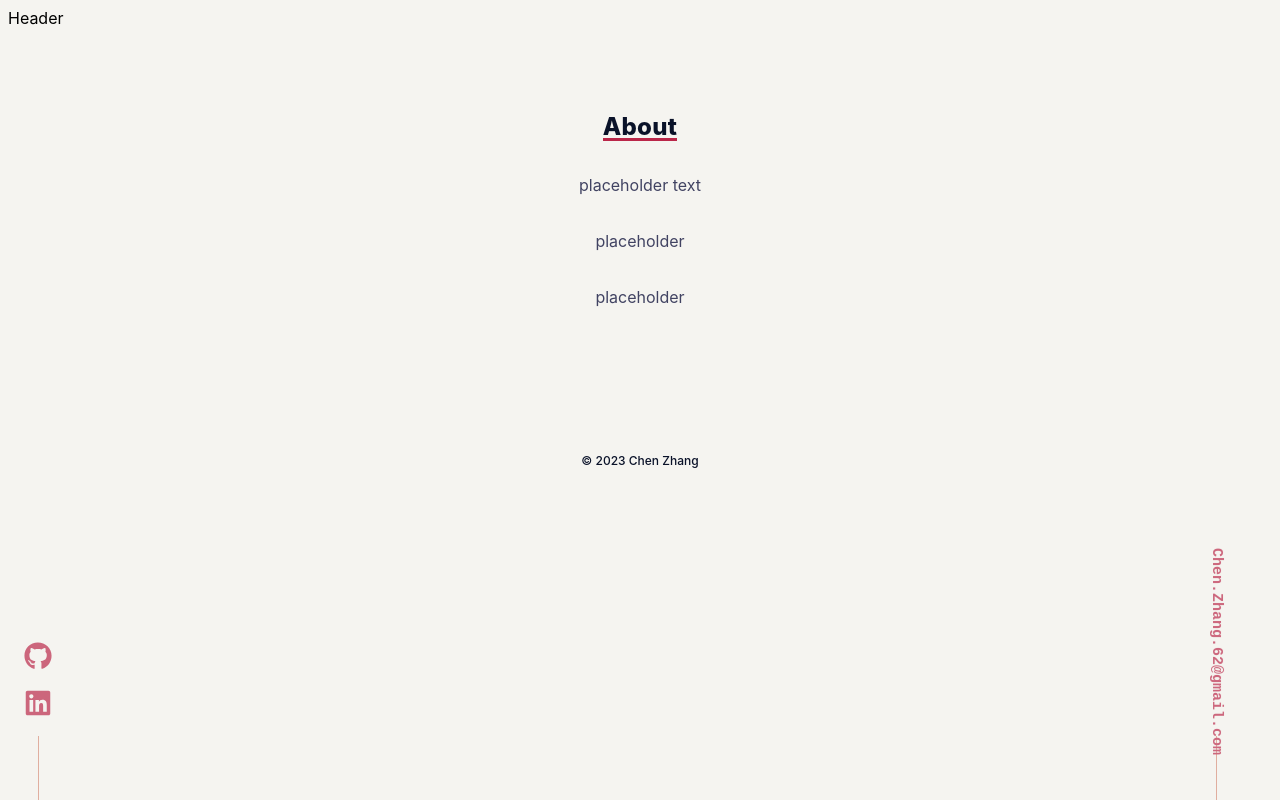
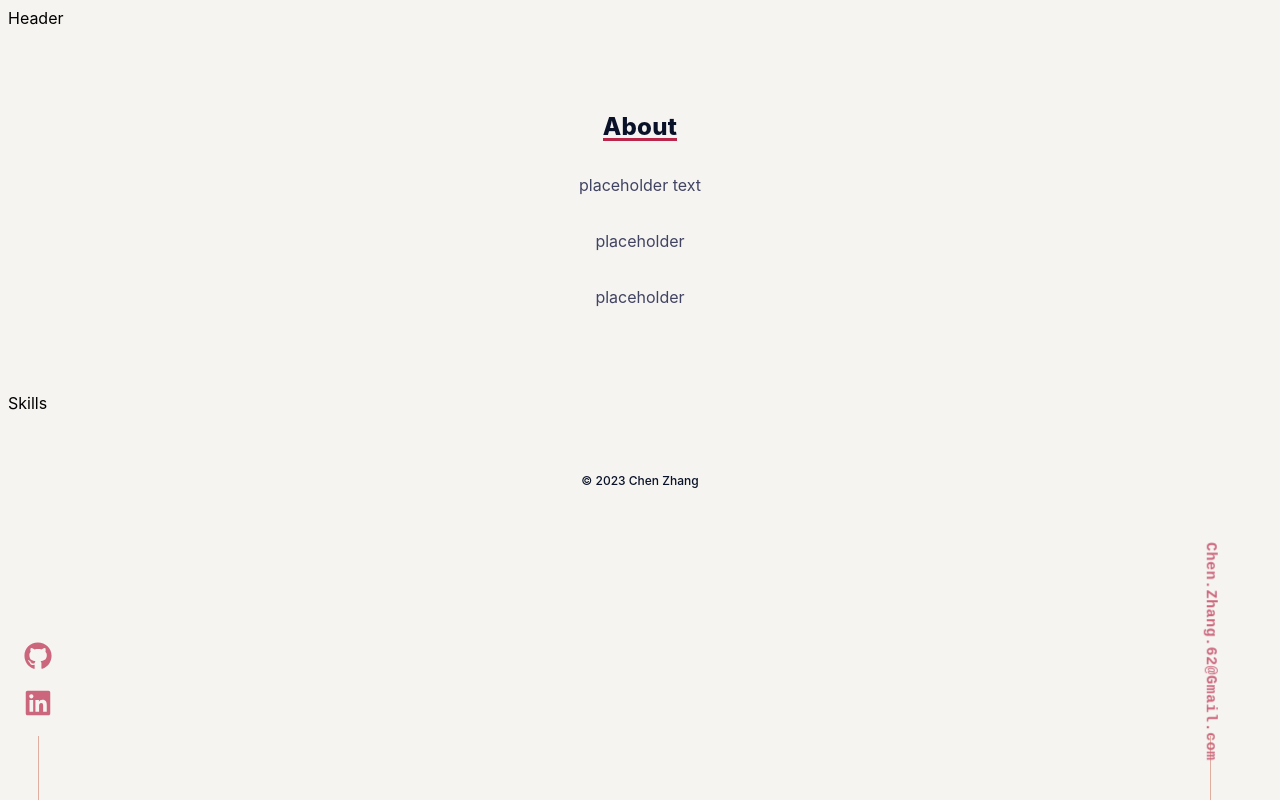
Before and after one commit to OrangeKami/Portfolio, a React (Create React App) app: page / in a window 1280 px wide. Built offline with nearby package versions, Linux system fonts and the light colour scheme.

Commit message:
Skills
Add Skills

```diff
--- a/src/App.js
+++ b/src/App.js
@@ -3,6 +3,7 @@ import Header from "./components/Header/Header.jsx";
 import SideLinks from "./components/SideLinks/SideLinks.jsx";
 import SideMail from "./components/SideEmail/SideMail.jsx";
 import About from "./components/About/About.jsx";
+import Skills from "./components/Skills/Skills.jsx";
 import "./App.css";
 
 function App() {
@@ -11,6 +12,7 @@ function App() {
       <Header />
       <div className="main">
         <About />
+        <Skills />
         <SideLinks />
         <SideMail />
       </div>
--- a/src/components/About/About.jsx
+++ b/src/components/About/About.jsx
@@ -1,6 +1,7 @@
 import { useInView, animated } from "@react-spring/web";
 import "./about.css";
-const About = () => {
+
+export default function About() {
   const [ref, springs] = useInView(
     () => ({
       from: {
@@ -36,5 +37,3 @@ const About = () => {
     </section>
   );
 };
-
-export default About;
--- a/src/components/Footer/Footer.jsx
+++ b/src/components/Footer/Footer.jsx
@@ -1,6 +1,6 @@
 import React from "react";
 import "./footer.css";
-import { siteInfo } from "../../constants/siteInfo";
+import { siteInfo } from "../../constants/SiteInfo";
 
 export default function Footer() {
   const date = new Date();
--- a/src/components/SideEmail/SideMail.jsx
+++ b/src/components/SideEmail/SideMail.jsx
@@ -1,6 +1,6 @@
 import React from 'react'
 import { animated, useSpring } from "@react-spring/web";
-import { siteInfo } from "../../constants/siteInfo";
+import { siteInfo } from "../../constants/SiteInfo";
 import "./sidemail.css"
 
 export default function SideEmail() {
--- a/src/components/SideEmail/sidemail.css
+++ b/src/components/SideEmail/sidemail.css
@@ -16,7 +16,8 @@
     font-family: var(--ff-mono);
     font-size: var(--fs-sm);
     font-weight: 700;
-    transition: all var(--ease-out-sine) var(--ms200);
+    letter-spacing: 0.5px;
+    transition: allvar(--ease-out-sine) var(--ms200);
 }
 
 .side-mail .mail:is(:hover, :active, :focus) {
--- a/src/components/SideLinks/SideLinks.jsx
+++ b/src/components/SideLinks/SideLinks.jsx
@@ -1,6 +1,6 @@
 import { animated, useSpring } from "@react-spring/web";
 import { FaGithub, FaLinkedin } from "react-icons/fa";
-import { siteInfo } from "../../constants/siteInfo";
+import { siteInfo } from "../../constants/SiteInfo";
 import "./sidelinks.css";
 
 export default function SideLinks() {
--- /dev/null
+++ b/src/components/Skills/Skills.jsx
@@ -0,0 +1,7 @@
+
+
+export default function Skills() {
+  return (
+    <div>Skills</div>
+  )
+}
--- a/src/constants/siteInfo.jsx
+++ b/src/constants/siteInfo.jsx
@@ -2,7 +2,7 @@ export const siteInfo = {
   title: "Chen Zhang Portfolio",
   shortTitle: "OrangeKami",
   author: "OrangeKami",
-  email: "Chen.Zhang.62@gmail.com",
+  email: "Chen.Zhang.62@Gmail.com",
   github: {
     title: "OrangeKami",
     url: "https://github.com/ORangeKami",
```
Also changed, not shown: src/constants/PersonalInfo.jsx (added, +8 -0 lines), src/components/Skills/skillls.css (added).
